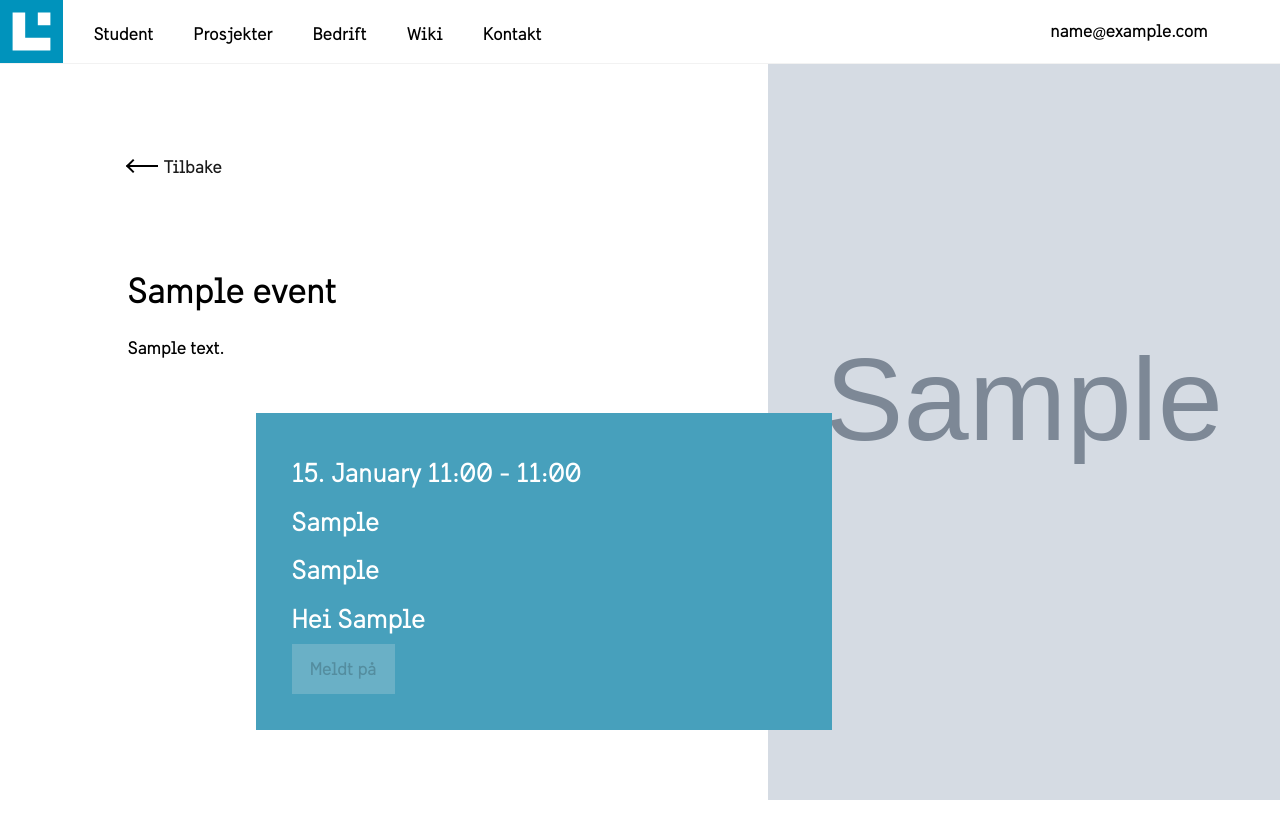
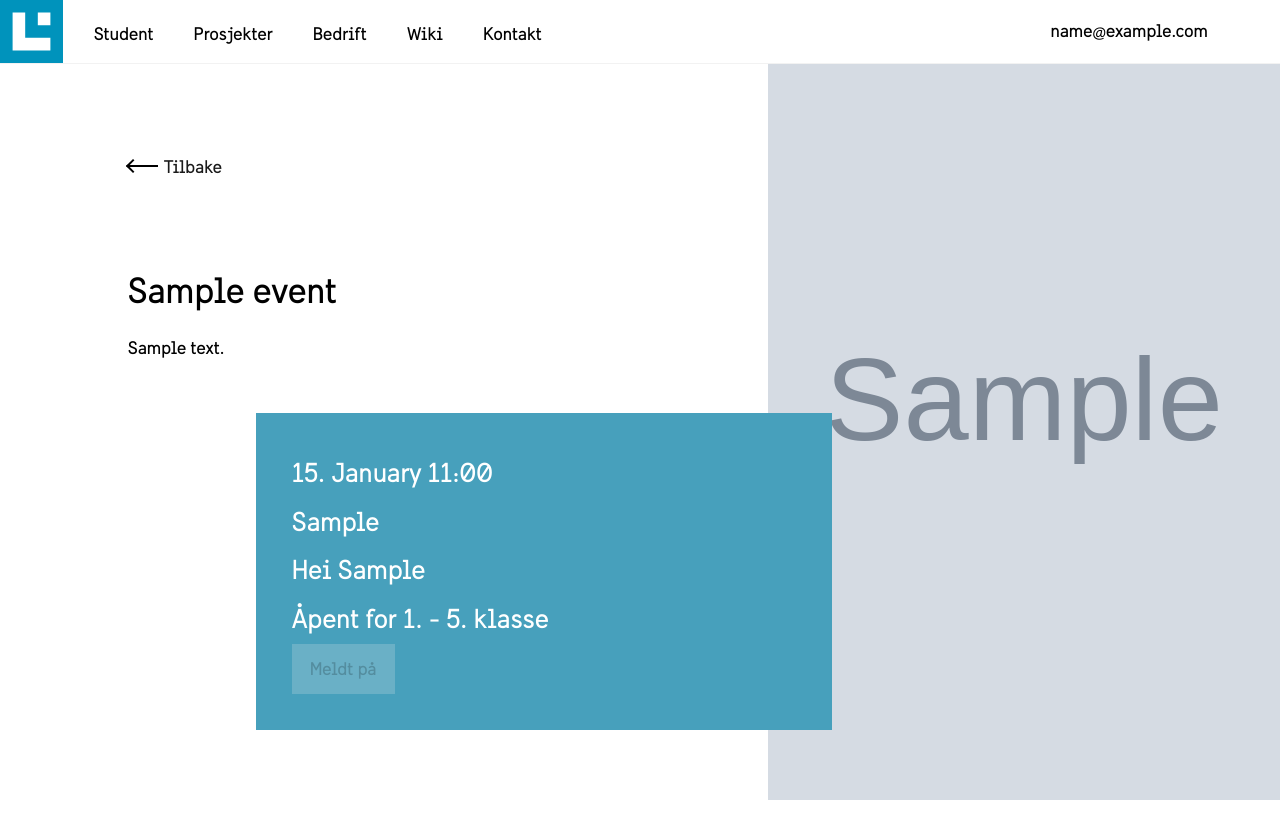
Before and after one commit to anitastuberg/industrielldesign.no, a Django app: a page that uses events/templates/events/event-page.html in a window 1280 px wide. Shown: the top 833 px of the page. Run offline with Django 3.2, Linux system fonts and the light colour scheme; a user stored in the database is signed in; tables that the repository leaves empty hold one stand-in row (values such as "Sample post"); grey boxes marked "Sample" are stand-in pictures.

Commit message:
Class year limit on events

```diff
--- a/events/forms.py
+++ b/events/forms.py
@@ -6,7 +6,7 @@ class CreateEventForm(forms.ModelForm):
 
     class Meta:
         model = Event
-        fields = ['title', 'description', 'location', 'image', 'open_for', 'event_start_time', 'event_end_time', 'registration_required', 'registration_start_time', 'available_spots', 'registered_users' ]
+        fields = ['title', 'description', 'location', 'image', 'open_for', 'event_start_time', 'event_end_time', 'registration_required', 'registration_year_limit', 'registration_start_time', 'available_spots', 'registered_users' ]
 
     def clean_image(self):
         image = self.cleaned_data.get('image', False)
--- a/events/models.py
+++ b/events/models.py
@@ -3,8 +3,24 @@ from django.conf import settings
 from django.template.defaultfilters import slugify
 from imagekit.models import ProcessedImageField
 from imagekit.processors import ResizeToFit
+import datetime
 
 class Event(models.Model):
+    NOW = datetime.datetime.now()
+    YEAR = NOW.year
+    if NOW.month > 7:
+        YEAR += 1
+
+    YEAR_CHOICES = [
+        (YEAR+4, '1.klasse'),
+        (YEAR+3, '2.klasse'),
+        (YEAR+2, '3.klasse'),
+        (YEAR+1, '4.klasse'),
+        (YEAR, '5.klasse')
+    ]
+    def get_class_year(self, graduation_year):
+        return graduation_year - self.YEAR
+
     title = models.CharField(max_length=80, unique=True)
     description = models.TextField()
 
@@ -18,10 +34,11 @@ class Event(models.Model):
     event_end_time = models.DateTimeField(blank=True, null=True)
 
     # Registration opens
+    registration_required = models.BooleanField(default=False)
     registration_start_time = models.DateTimeField(blank=True, null=True)
+    registration_year_limit = models.IntegerField('Åpent for n.klasse og opp', choices=YEAR_CHOICES, blank=True, null=True)
 
     # Available spots in the event
-    registration_required = models.BooleanField(default=False)
     available_spots = models.IntegerField(blank=True, null=True)
 
 
--- a/events/templates/events/event-page.html
+++ b/events/templates/events/event-page.html
@@ -19,14 +19,14 @@
     </div>
     <div class="signup not-loaded">
         <p></p>
-        <p>{{ event.event_start_time|date:"j. F H:i" }} - {{ event.event_end_time|date:"H:i" }}</p>
+        <p>{{ event.event_start_time|date:"j. F H:i" }} {% if event.end_time %}- {{ event.event_end_time|date:"H:i" }}{% endif %}</p>
         <p>{{ event.location }}</p>
-        <p>{{ event.open_for }}</p>
         <div id="logged-in">
             <p>Hei {{ request.user.first_name }}</p>
         </div>
 
         {% if event_registration %}
+        <p>{{ open_for }}</p>
         <form id="event-login-field" method="POST">
             {% csrf_token %}
             <div id="log-in-fields">
@@ -43,6 +43,8 @@
                         <input class="button" type="submit" value="Meldt på" disabled>
                     {% elif not event_not_full %}
                         <input class="button" type="submit" value="Arrangementet er fullt" disabled>
+                    {% elif too_young %}
+                        <input class="button" type="submit" value="Ikke tilgang" disabled>
                     {% else %}
                         <input class="button" type="submit" value="Bli med">
                     {% endif %}
@@ -62,16 +64,18 @@
     });
 
     function loggedIn(data) {
-        if (data.success) {
+        if (data.loginSuccess) {
             let form = $('#log-in-fields');
             form.empty();
             if (data.already_registered) {
                 form.append('<input class="button" type="submit" value="Meldt på" disabled>');
             } else if (!data.event_not_full) {
                 form.append('<input class="button" type="submit" value="Arrangementet er fullt" disabled>')
-            } else {
+            } else if(data.too_young) {
+                form.append('<input class="button" type="submit" value="Ikke tilgang" disabled>')
+            }
+            else {
                 form.append('<input class="button" type="submit" value="Bli med">')
-
             }
         }
     }
--- a/events/views.py
+++ b/events/views.py
@@ -4,6 +4,7 @@ from django.core.exceptions import PermissionDenied
 from django.contrib.auth import authenticate, login
 from django.http import JsonResponse
 # from django.utils import simplejson
+import datetime
 
 
 
@@ -35,37 +36,47 @@ def create_event(request):
 def event(request, event_slug):
 
     user = request.user
+    event = Event.objects.get(slug=event_slug)
 
-    event = Event.objects.get(slug=event_slug)
     register_users_count = event.registered_users.all().count()
     already_registered =  user in event.registered_users.all()
+    event_not_full = register_users_count < event.available_spots
+
+    # Creates a string to post on event-page. "Åpent for 3. - 5.klasse" or "Åpent for alle" if registration is required
+    if event.registration_year_limit:
+        open_for_string = "Åpent for %d. - 5. klasse" % (5 - (event.get_class_year(event.registration_year_limit)))
+    else:
+        open_for_string = "Åpent for Alle"
 
     context = {
         'event': event,
-        'already_registered': already_registered
+        'already_registered': already_registered,
+        'open_for': open_for_string,
+        'event_not_full': event_not_full,
+        'too_young': False
     }
 
     response_data = {
-        "success" : "False"
+        "loginSuccess" : "False",
+        'too_young': False
     }
+
+    if user.graduation_year > event.registration_year_limit:
+        context['too_young'] = True
 
     # If registering
     if event.available_spots is not None:
-        event_not_full = register_users_count < event.available_spots
         context.update({
-            'event_not_full': event_not_full,
             'event_registration': True
         })
         response_data["event_not_full"] = event_not_full
-
-
 
     if request.method == 'GET':
 
         return render(request, 'events/event-page.html', context)
 
     else: # POST
-        # If already signed up users count is less than available spots
+        # If user is not logged in this request is the login-request
         if not user.is_authenticated:
 
             email = request.POST.get('email')
@@ -73,22 +84,29 @@ def event(request, event_slug):
 
             user = authenticate(request, email=email, password=password)
 
+            # If user exists
             if user is not None:
-                login(request, user)
-                already_registered =  user in event.registered_users.all()
+                login(request, user) # Log in user
+                already_registered =  user in event.registered_users.all() # Update "already registered" with the new user
 
-                response_data['success'] = True
+                if user.graduation_year > event.registration_year_limit:
+                    response_data['too_young'] = True
+                # Sends data through ajax to eventpage. Is inserted with js client-side
+                response_data['loginSuccess'] = True # Log in succesful
                 response_data['already_registered'] = already_registered
                 response_data['first_name'] = user.first_name
                 response_data['allergies'] = user.allergies
             else:
-                response_data['success'] = False
+                response_data['loginSuccess'] = False # User does not exist
 
-        if not request.POST.get('email'):
-
-            if event_not_full:
+        if not request.POST.get('email'): # If request doesn't contain an email. It is a sign-up request
+            print(user.graduation_year)
+            print(event.registration_year_limit)
+            if user.graduation_year > event.registration_year_limit:
+                response_data['registerSuccess'] = False
+            elif event_not_full:
                 event.registered_users.add(user)
-                response_data['success'] = True
+                response_data['registerSuccess'] = True
                 response_data['already_registered'] = True
 
             else:
```
